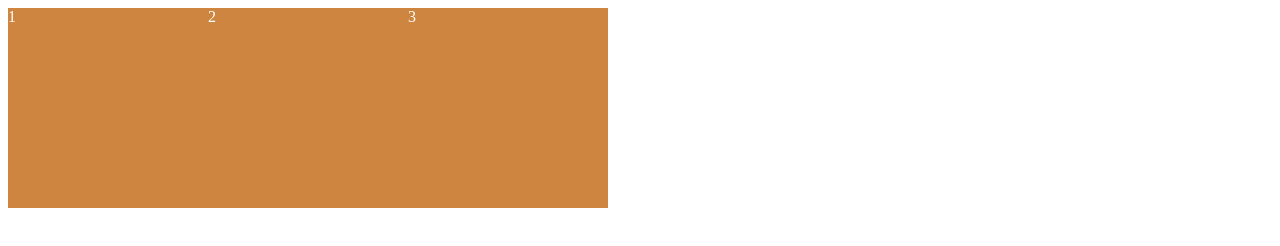
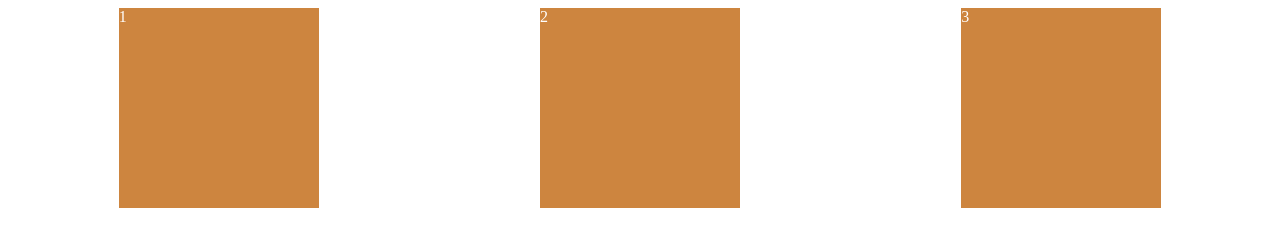
Before and after one commit to sinbox0701/SCSS, a plain HTML site: page index.html in a window 1280 px wide. Drawn offline with Linux system fonts and the light colour scheme.

Commit message:
Main Axis and Cross Axis

```diff
--- a/styles.css
+++ b/styles.css
@@ -1,5 +1,8 @@
 .wrapper{
     display: flex;
+    justify-content: space-around;
+    align-items: flex-start;
+    height: 100vh
 }
 
 .box{
@@ -10,7 +13,30 @@
 }
 
 /*
-flexbox에서는 children 개념이 없음
-flexbox에서 위치이동 등을 하고싶으면 flexbox container를 만들어야함
-flexbox container를 만들면 그 안에 있는건 다 flexbox 형태
+Flex의 핵심 2가지
+1. row(행): 가로
+2. column(열): 세로
+
+flex container의 flex-direction 기본 값은 row
+이때 해당 row에 있는 item의 위치를 변경시키기 위해서는 justify-content를 사용
+==> 수평 축(가로)에 있는 flex children의 위치를 변경
+
+수평 축 == main-axis
+이 이름을 적용시켜 위 예시를 다시 생각해보면 다음과 같다.
+
+flex-direction의 기본 값이 row일 때 수평축이 곧 main-axis ==> 가로가 곧 main-axis
+이때 main-axis에서 justify-content를 사용하면 item을 움직일 수 있는 것인데
+main-axis가 수평축, 가로이기 때문에 가로로 item이 움직인다.
+
+다른 axis로는 cross-axis가 존재
+flex container가 row을 가질 때 cross-axis는 단어 그대로 가로지르기 때문에 수직(vertical)
+이때 cross-axis에서 item을 움직이기 위해서는 align-items를 사용
+==> 수직, 세로로 움직이는 것
+
+이는 차후 direction을 배울 때 매우 중요하므로 main-axis와 cross-axis 용어 및 개념을 잊지 말자.
+
+align-center를 사용할 때는 반드시 flex container(부모)의 높이가 어느 정도 되는지 반드시 확인하자.
+이미 item과 높이가 동일하여 위치를 변환시킬 수 없는 경우가 많기 때문이다.
+
+vh: 브라우저와 비교하여 벡터로 나타냄(1vh = 브라우저 높이 * 1/100)
 */
```
